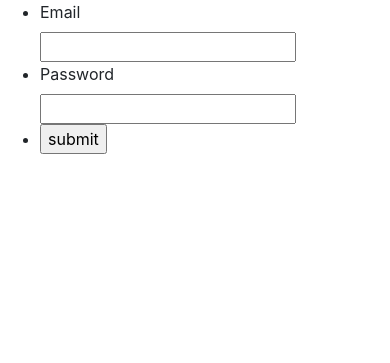
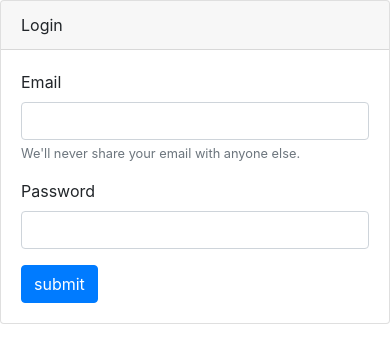
Before and after one commit to winters-brown/BAD-C, a Node server app: page /api/v2/auth/login in a window 390 px wide. Shown: the top 363 px of the page. Run offline with Node 20, Linux system fonts and the light colour scheme; some libraries are stand-ins or nearby versions.

Commit message:
Boostrapped login page

```diff
--- a/views/login.handlebars
+++ b/views/login.handlebars
@@ -1,24 +1,38 @@
+<div clas="container-md">
+    <div class="row">
+        <div class="col-sm">
+        </div>
+        <div class="col-sm">
+            <div class="card">
+                <div class="card-header">
+                    Login
+                </div>
+                <div class="card-body">
                     <form action="/api/v2/auth/login" method="POST">
-    <ul>
                         {{#if error}}
-        <li>
-            <div>
-                {{!-- Danger Alert --}}
+                        <div class="alert alert-danger" role="alert">
                             <h3>Error</h3>
                             <p>{{error}}</p>
                         </div>
-        </li>
                         {{/if}}
-        <li>
+
+                        <div class="form-group">
                             <label for="email">Email</label><br />
-            <input type="email" name="email" id="email" />
-        </li>
-        <li>
+                            <input type="email" class="form-control" name="email" id="email" />
+                            <small id="emailHelp" class="form-text text-muted">We'll never share your email with
+                                anyone else.</small>
+                        </div>
+                        <div class="form-group">
                             <label for="password">Password</label><br />
-            <input type="password" name="password" id="password" />
-        </li>
-        <li>
-            <input type="submit" value="submit" />
-        </li>
-    </ul>
+                            <input type="password" class="form-control" name="password" id="password" />
+                        </div>
+
+                        <input type="submit" class="btn btn-primary" value="submit" />
                     </form>
+                </div>
+            </div>
+        </div>
+        <div class="col-sm">
+        </div>
+    </div>
+</div>
```
Lines whose indentation alone changed are shown as unchanged.
